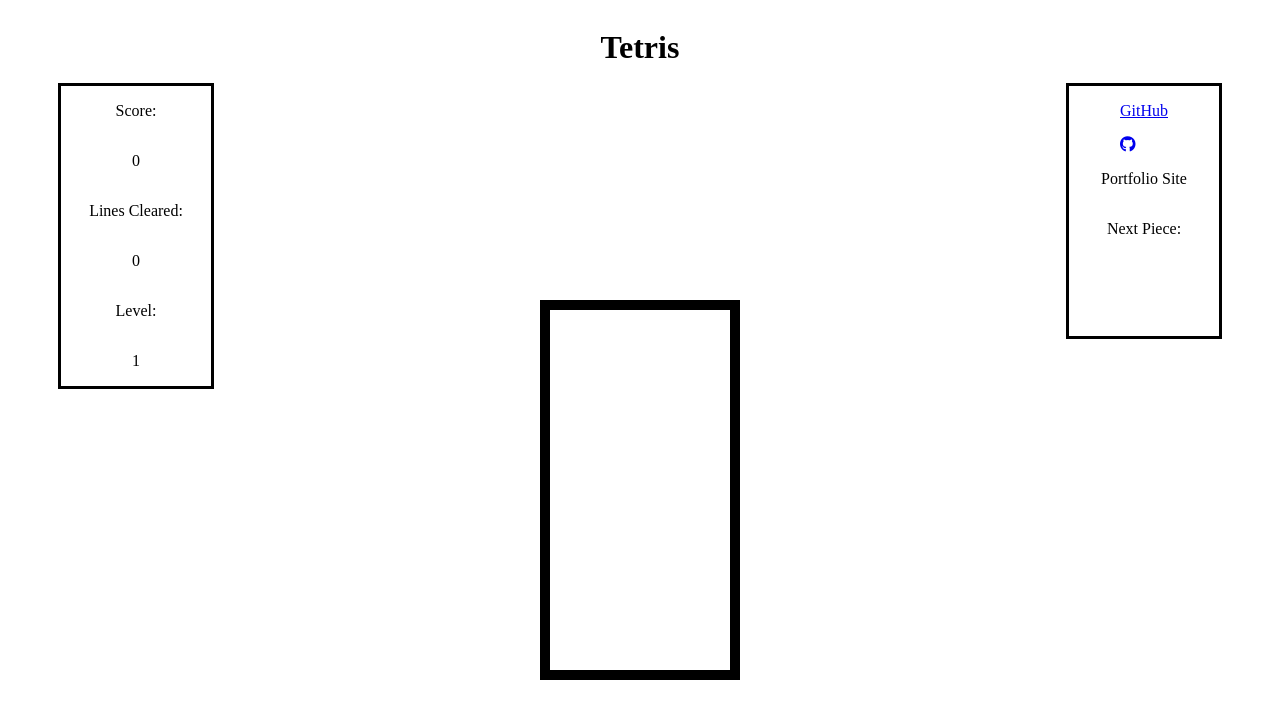
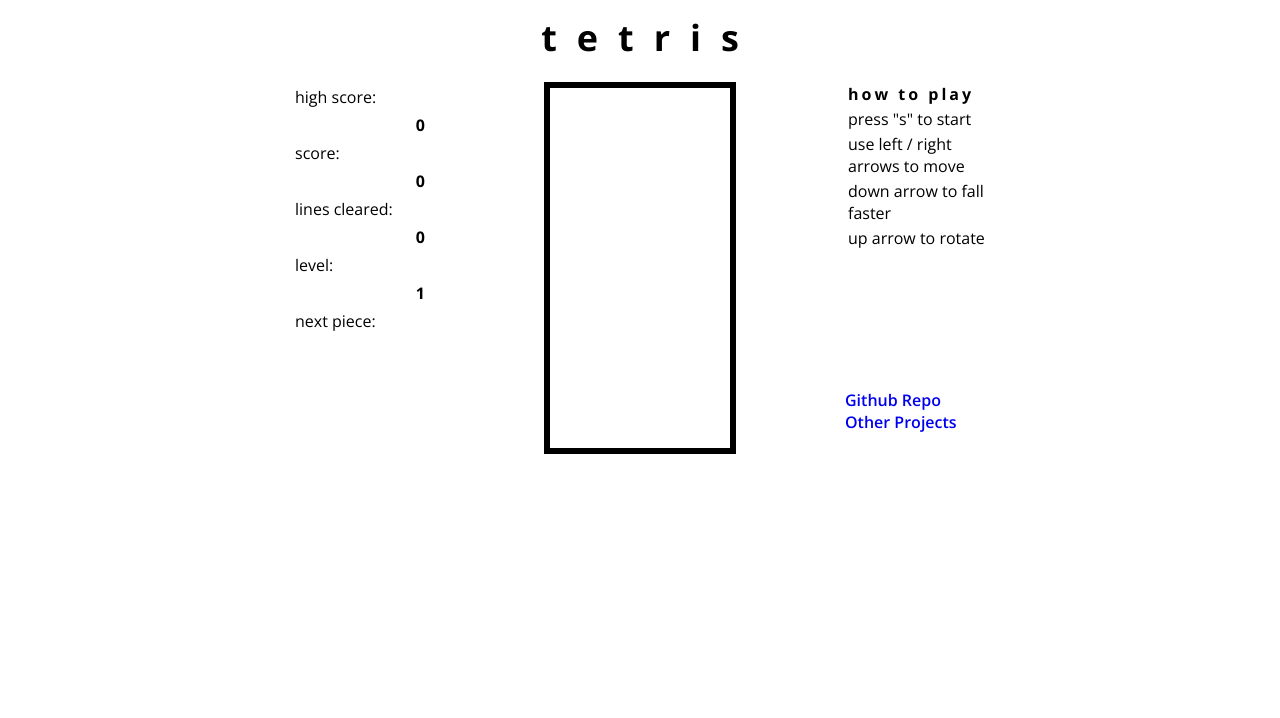
Before and after one commit to phausken/Tetris, a plain HTML site: page index.html in a window 1280 px wide. Drawn offline with nearby package versions, Linux system fonts and the light colour scheme.

Commit message:
Add high score, clean up styling

```diff
--- a/index.html
+++ b/index.html
@@ -4,32 +4,47 @@
     <meta charset="utf-8">
     <title>Tetris</title>
     <link rel="stylesheet" href="./stylesheets/tetris.css">
+    <link href="https://fonts.googleapis.com/css?family=Open+Sans:400,600,700" rel="stylesheet">
   <script src="https://use.fontawesome.com/74943d5e6d.js"></script>
   </head>
-  <body>
+  <body id="body">
+    <div class="screen">
       <div class="scoreboard">
-      <p>Score:</p>
-      <p id="score">0</p>
-      <p>Lines Cleared:</p>
-      <p id="lines">0</p>
-      <p>Level:</p>
-      <p id="level">1</p>
+        <p class="headline">High Score:</p>
+        <p class="info" id="hiscore">0</p>
+        <p class="headline">Score:</p>
+        <p class="info" id="score">0</p>
+        <p class="headline">Lines Cleared:</p>
+        <p class="info" id="lines">0</p>
+        <p class="headline">Level:</p>
+        <p class="info" id="level">1</p>
+        <p class="headline">Next Piece:</p>
+        <canvas id="preview" class="preview"></canvas>
       </div>
+
       <div class="center">
-      <h1>Tetris</h1>
+        <div id="restart-menu" class="restart-menu" style="display:none">
+          <p>Game Over</p>
+          <button id="button">PLAY AGAIN</button>
+        </div>
+        <h1>tetris</h1>
       <canvas id="canvas" class="board" width="300" height="300"></canvas>
       </div>
-  <div id="restart-menu" class="restart-menu" style="display:none">
-    <p>Game Over</p>
-    <button id="button">Try Again?</button>
+      <div class="right-div">
+        <div class="instructions">
+          <p>how to play</p>
+          <p>press "s" to start</p>
+          <p>use left / right arrows to move<p>
+          <p>down arrow to fall faster</p>
+          <p>up arrow to rotate</p>
         </div>
-  <div class="right-div">
+        <div class="links">
           <a href="https://github.com/phausken/Tetris">
-      <p>GitHub</p>
-      <i class="fa fa-github" aria-hidden="true"></i></a>
-      <p>Portfolio Site</p>
-      <p>Next Piece:</p>
-      <canvas id="preview" class="preview"></canvas>
+          Github Repo</a>
+          <a href="https://phausken.github.io/Portfolio/">
+          Other Projects</a>
+        </div>
+      </div>
   </div>
     <script type="text/javascript" src="lib/board.js">
 
--- a/stylesheets/tetris.css
+++ b/stylesheets/tetris.css
@@ -1,11 +1,50 @@
+body{
+  font-family: 'Open Sans', sans-serif;
+}
+
+a {
+  text-decoration: none;
+}
+
+
+
+h1{
+  padding-left: 20px;
+  letter-spacing: 20px;
+  font-size: 36px;
+  margin-top: 5px;
+  margin-bottom: 20px;
+}
+
+.scoreboard > p {
+
+}
+
+.headline{
+  margin-top: 3px;
+  margin-bottom: 3px;
+  margin-left: 10px;
+  align-self: baseline;
+  text-transform: lowercase;
+}
+
+.info{
+  align-self: flex-end;
+  margin-right: 10px;
+  margin-top: 3px;
+  margin-bottom: 3px;
+  font-weight: 800;
+}
+
+.screen{
+  display: flex;
+  justify-content: center;
+  height: 100%;
+  width: 100%;
+}
+
 .board{
-  border: 10px black solid;
-  position: absolute;
-  left: 50%;
-  top: 50%;
-
-  margin-top: -100px;
-  margin-left: -100px;
+  border: 6px black solid;
   }
 
 body {
@@ -14,21 +53,27 @@ body {
 }
 
 .center{
+  height: 100vh;
+  width: 210px;
   display: flex;
   flex-direction: column;
   align-items: center;
+  padding-left: 100px;
+  padding-right: 100px;
 
 }
 
 .restart-menu{
+  box-sizing: border-box;
   width: 120px;
   height: 100px;
-position: absolute;
+  min-height: 100px;
+  position: relative;
   left: 50%;
   top: 50%;
 
   margin-top: -100px;
-margin-left: -100px;
+  margin-left: -210px;
   z-index: 2;
   background-color: white;
   border: 3px solid black;
@@ -38,27 +83,62 @@ justify-content: center;
   align-items: center;
 }
 
+.restart-menu > p {
+  letter-spacing: 3px;
+  text-transform: lowercase;
+}
+
+button {
+  border-radius: 10px;
+  background-color: transparent;
+  border: solid 1px black;
+  color: black;
+
+}
+
 .preview{
 
 }
 
 .scoreboard{
   width: 150px;
-  border: 3px solid black;
   margin-top: 75px;
   margin-left: 50px;
   display: flex;
   flex-direction: column;
   align-items: center;
+  height: 370px;
+  font-size: 16px;
 }
 
 .right-div{
   display: flex;
   flex-direction: column;
-  align-items: center;
-  height: 250px;
+  justify-content: space-between;
+  height: 350px;
   width: 150px;
-  border: 3px solid black;
   margin-top: 75px;
   margin-right: 50px;
 }
+
+.right-div > a {
+  margin: 3px;
+}
+
+
+
+.instructions > p {
+  margin: 3px;
+}
+
+.instructions > p:first-child{
+  margin-top: 0px;
+  font-weight: 800;
+  letter-spacing: 3px;
+}
+
+.links{
+  font-weight: 600;
+  display: flex;
+  flex-direction: column;
+}
```
Also changed, not shown: lib/board.js, lib/pieces.js (deleted). Lines whose indentation alone changed are shown as unchanged.
